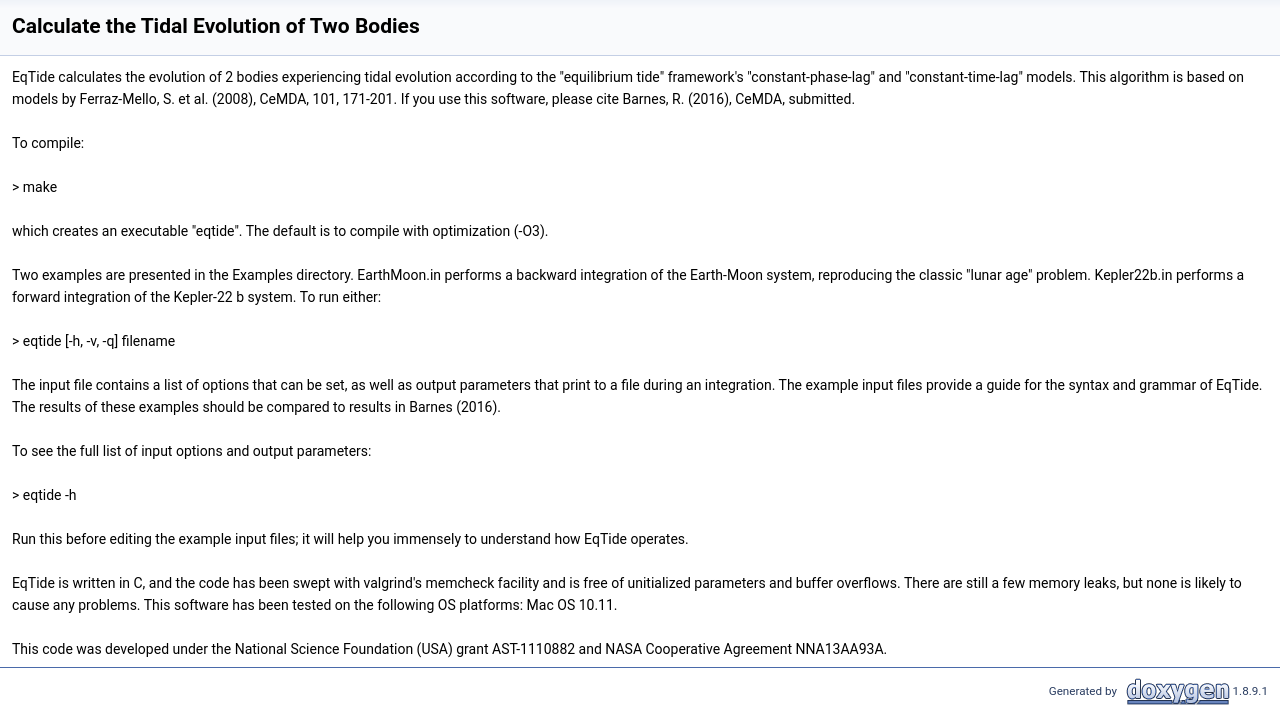
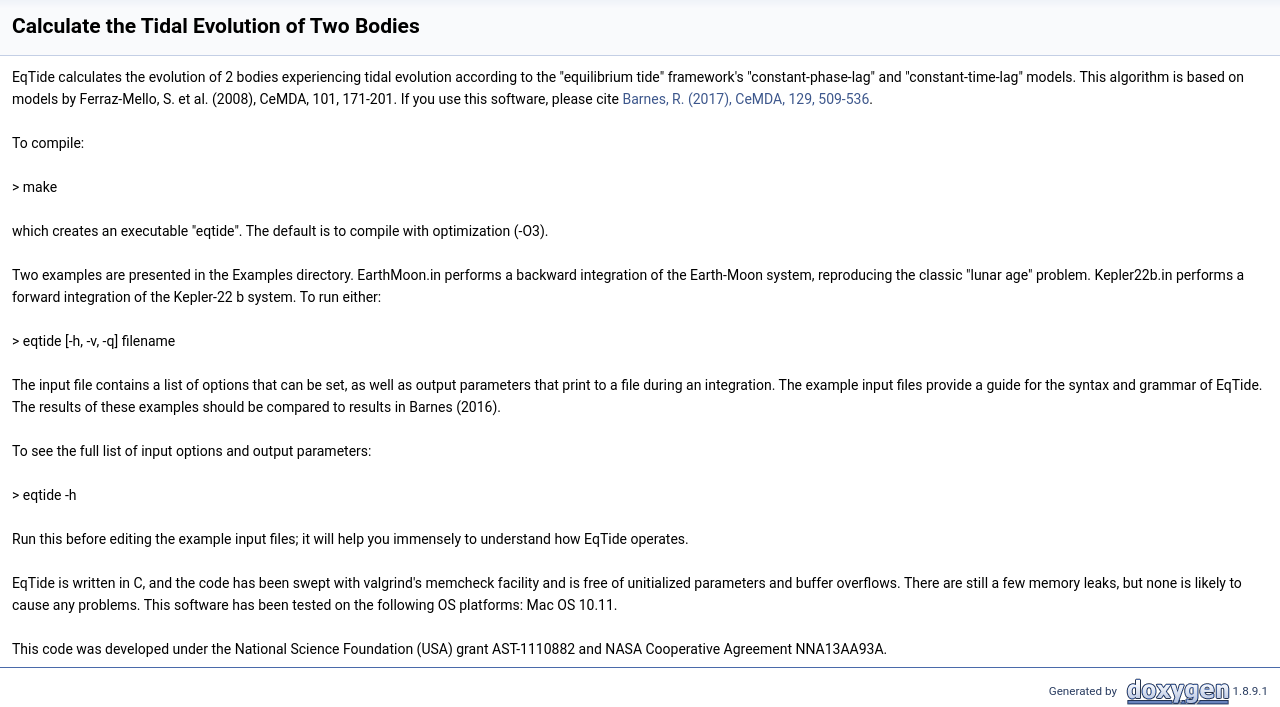
Before and after one commit to RoryBarnes/EqTide, a plain HTML site: page docs/index.html in a window 1280 px wide. Shown: the part 96-803 px from the top of the page. Drawn offline with Linux system fonts and the light colour scheme.

Commit message:
Updated reference in the docs.

```diff
--- a/docs/index.html
+++ b/docs/index.html
@@ -81,7 +81,7 @@ var searchBox = new SearchBox("searchBox", "search",false,'Search');
 <div class="contents">
 EqTide calculates the evolution of 2 bodies experiencing tidal evolution according to the "equilibrium tide" framework's
 "constant-phase-lag" and "constant-time-lag" models. This algorithm is based on models by Ferraz-Mello, S. et al. (2008),
-CeMDA, 101, 171-201. If you use this software, please cite Barnes, R. (2016), CeMDA, submitted.
+CeMDA, 101, 171-201. If you use this software, please cite <a href="http://adsabs.harvard.edu/abs/2017CeMDA.129..509B">Barnes, R. (2017), CeMDA, 129, 509-536</a>.
 <br><br>
 To compile:
 <br><br>
```
